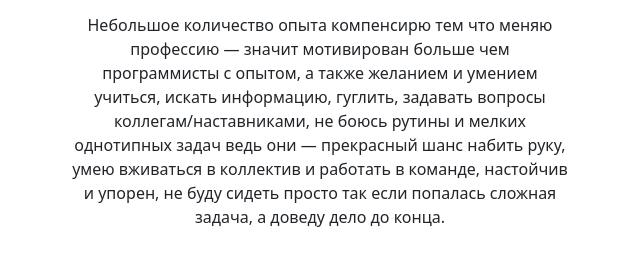
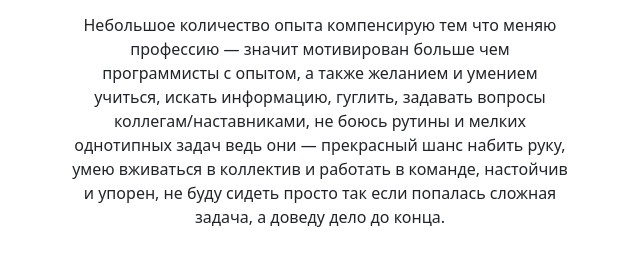
Before and after one commit to 2204683EVGENIY/cv_ruby_developer, a plain HTML site: page index.html in a window 1280 px wide. Shown: the part 321-600 px from the top of the page, 608-1248 px from the left. Drawn offline with nearby package versions, Linux system fonts and the light colour scheme.

Commit message:
Main (#2)
* correction remarks

* correction remarks

```diff
--- a/index.html
+++ b/index.html
@@ -35,7 +35,7 @@
       <div class="col-md-6 p-4 col-sm-12 text-center">
         <h3>Обо мне</h3>
         <p class="m-3">В наш век развития информационных технологий хочу быть причастным к созданию приложений, которые делают жизнь людей легче и комфортнее, освобождают время необходимое для выполнения рутинных задач и позволяют использовать его более продуктивно или же просто отдохнуть и провести освободившиеся часы в кругу родных и близких.</p>
-        <p class="m-3">Небольшое количество опыта компенсирю тем что меняю профессию — значит мотивирован больше чем программисты с опытом, а также желанием и умением учиться, искать информацию, гуглить, задавать вопросы коллегам/наставниками, не боюсь рутины и мелких однотипных задач ведь они — прекрасный шанс набить руку, умею вживаться в коллектив и работать в команде, настойчив и упорен, не буду сидеть просто так если попалась сложная задача, а доведу дело до конца.</p>
+        <p class="m-3">Небольшое количество опыта компенсирую тем что меняю профессию — значит мотивирован больше чем программисты с опытом, а также желанием и умением учиться, искать информацию, гуглить, задавать вопросы коллегам/наставниками, не боюсь рутины и мелких однотипных задач ведь они — прекрасный шанс набить руку, умею вживаться в коллектив и работать в команде, настойчив и упорен, не буду сидеть просто так если попалась сложная задача, а доведу дело до конца.</p>
       </div>
     </div>
 
```
